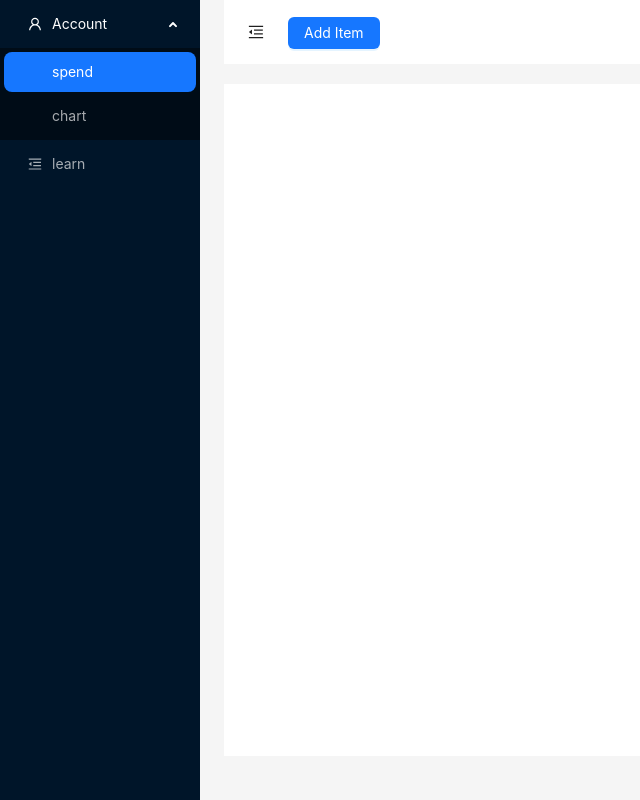
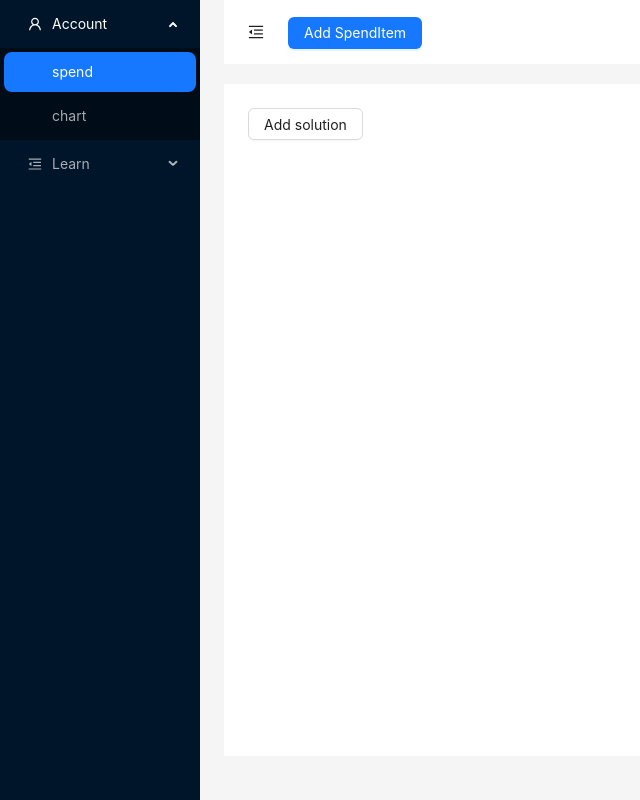
Before and after one commit to Petrificus-totalus/my-website, a React (Create React App) app: page /learn_leetcode in a window 1280 px wide. Shown: the whole page, without its empty margins (0-640 px from the left). Built offline with nearby package versions, Linux system fonts and the light colour scheme.

Commit message:
add leetcode solution to firebase

```diff
--- a/package.json
+++ b/package.json
@@ -12,6 +12,7 @@
     "moment": "^2.29.4",
     "react": "^18.2.0",
     "react-dom": "^18.2.0",
+    "react-quill": "^2.0.0",
     "react-router-dom": "^6.20.0",
     "react-scripts": "5.0.1",
     "web-vitals": "^2.1.4"
--- a/src/App.js
+++ b/src/App.js
@@ -14,7 +14,7 @@ import {
 } from "@ant-design/icons";
 import Home from "./spend";
 import Chart from "./chart";
-import Learn from "./learn";
+import Leetcode from "./leetcode";
 import UploadSpend from "./Component/uploadSpend";
 
 const { SubMenu } = Menu;
@@ -45,9 +45,11 @@ const App = () => {
                 <Link to="/account_chart">chart</Link>
               </Menu.Item>
             </SubMenu>
-            <Menu.Item key="learn" icon={<MenuFoldOutlined />}>
-              <Link to="/learn">learn</Link>
-            </Menu.Item>
+            <SubMenu key="learn" icon={<MenuFoldOutlined />} title="Learn">
+              <Menu.Item key="leetcode">
+                <Link to="/learn_leetcode">leetcode</Link>
+              </Menu.Item>
+            </SubMenu>
           </Menu>
         </Sider>
         <Layout style={{ padding: "0 24px 24px" }}>
@@ -84,7 +86,7 @@ const App = () => {
               />
               <Route path="/account_spend" element={<Home />} />
               <Route path="/account_chart" element={<Chart />} />
-              <Route path="/learn" element={<Learn />} />
+              <Route path="/learn_leetcode" element={<Leetcode />} />
             </Routes>
           </Content>
         </Layout>
--- a/src/Component/uploadSpend.jsx
+++ b/src/Component/uploadSpend.jsx
@@ -62,7 +62,7 @@ const UploadSpend = () => {
   return (
     <>
       <Button type="primary" onClick={showModal}>
-        Add Item
+        Add SpendItem
       </Button>
       <Modal
         title="Add New Item"
--- a/src/learn.jsx
+++ /dev/null
@@ -1,5 +0,0 @@
-import React from "react";
-
-export default function Learn() {
-  return <div>learn</div>;
-}
--- /dev/null
+++ b/src/leetcode.jsx
@@ -0,0 +1,65 @@
+import { Button, Modal, Form, Input, Select } from "antd";
+import React, { useState } from "react";
+import ReactQuill from "react-quill";
+import { db } from "./firebase";
+import { addDoc, collection } from "firebase/firestore";
+
+import "react-quill/dist/quill.snow.css";
+
+const { Option } = Select;
+
+export default function Leetcode() {
+  const [isModalOpen, setIsModalOpen] = useState(false);
+  const [form] = Form.useForm();
+
+  const [quillValue, setQuillValue] = useState("");
+
+  const handleCancel = () => {
+    setIsModalOpen(false);
+  };
+  const handleOk = async () => {
+    try {
+      const values = await form.validateFields();
+      values.quillValue = quillValue;
+      console.log(values);
+      await addDoc(collection(db, "leetcode"), values);
+
+      setIsModalOpen(false);
+      form.resetFields();
+    } catch (error) {
+      console.log("Error uploading data:", error);
+    }
+  };
+  return (
+    <div>
+      <Button onClick={() => setIsModalOpen(true)}>Add solution</Button>
+      <Modal open={isModalOpen} onOk={handleOk} onCancel={handleCancel}>
+        <Form form={form} style={{ display: "flex" }}>
+          <Form.Item name="num">
+            <Input
+              type="number"
+              placeholder="Number"
+              style={{ width: "100px" }}
+            />
+          </Form.Item>
+          <Form.Item name="difficulty" style={{ margin: "0 5px" }}>
+            <Select placeholder="Select Difficulty">
+              <Option value="easy">Easy</Option>
+              <Option value="medium">Medium</Option>
+              <Option value="hard">Hard</Option>
+            </Select>
+          </Form.Item>
+          <Form.Item name="tags">
+            <Select placeholder="Select Tags" mode="multiple">
+              <Option value="dp">Dp</Option>
+              <Option value="linkedlist">Linkedlist</Option>
+              <Option value="backtracking">Backtracking</Option>
+            </Select>
+          </Form.Item>
+        </Form>
+
+        <ReactQuill theme="snow" value={quillValue} onChange={setQuillValue} />
+      </Modal>
+    </div>
+  );
+}
```
Also changed, not shown: 1 other file (tests, documents, lock files or other folders).
